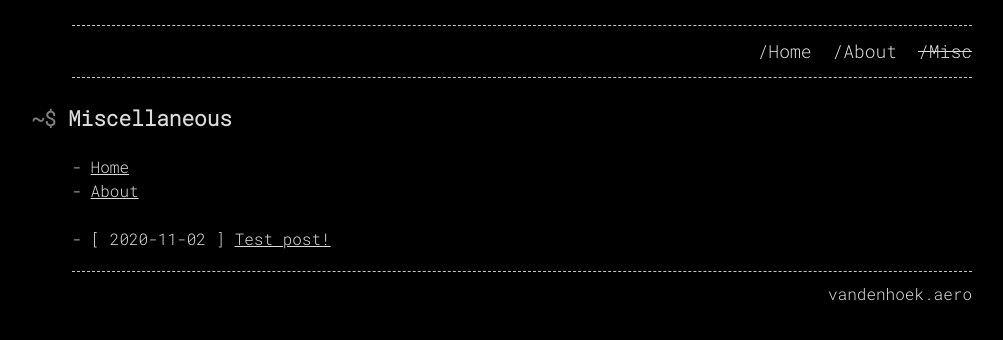
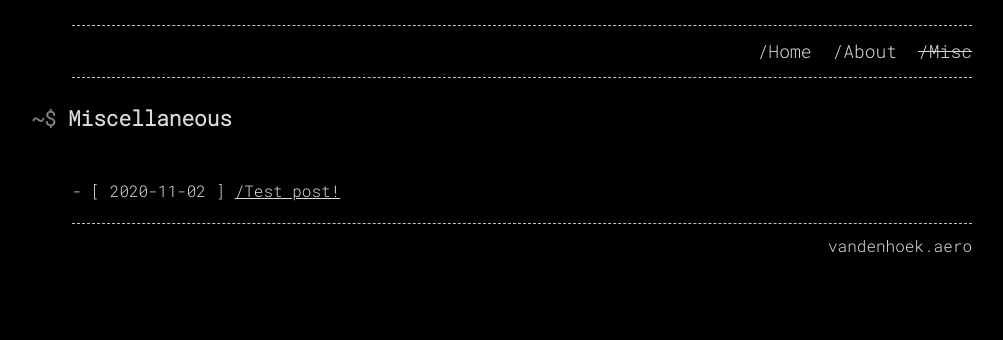
Before and after one commit to mvdhoek/mvdhoek.github.io, a Jekyll site: the page built from misc.md, in a window 1280 px wide. Shown: the top 340 px of the page, without its empty margins (118-1121 px from the left). Built offline with Jekyll 4.4.1, drawn with Linux system fonts in a browser that asks for light colours; nearby versions of some CDN libraries.

Commit message:
Adjusted the misc layout

```diff
--- a/_layouts/post.html
+++ b/_layouts/post.html
@@ -2,6 +2,6 @@
 layout: default
 ---
 
-<p style="text-align:right;">return to index</p>
+<p style="text-align:right;"><a href="/misc">return to index</a></p>
 
 {{ content }}
--- a/misc.md
+++ b/misc.md
@@ -4,6 +4,3 @@ title: /Misc
 ---
 
 # Miscellaneous
-
-- [Home](home)
-- [About](about)
```
Also changed, not shown: _posts/2020-11-02-test-post.md (+1 -1 lines).
